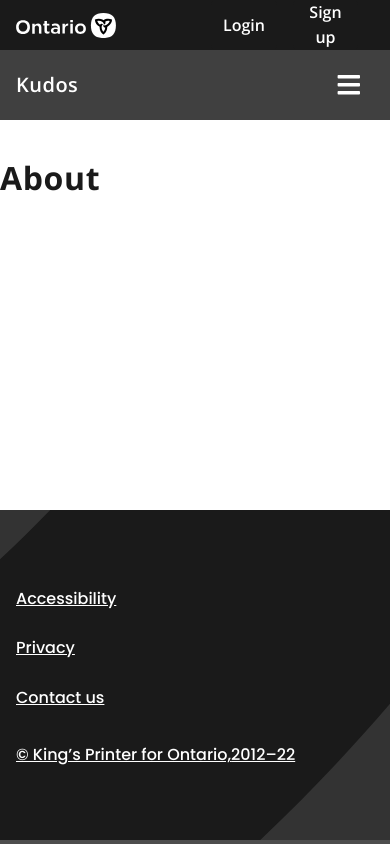
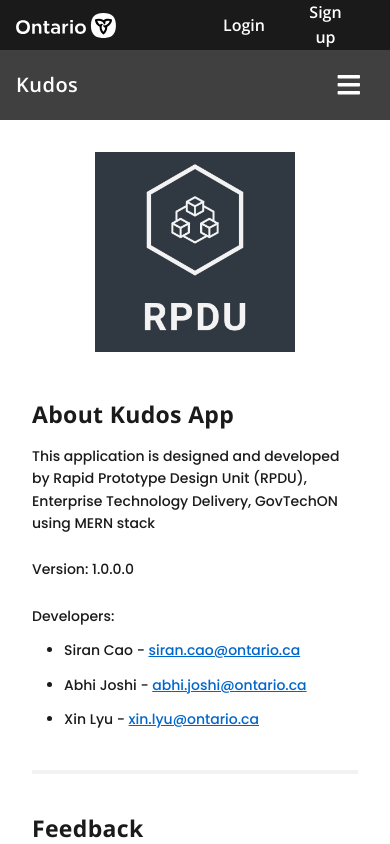
Before and after one commit to siranchao/kudos, a Next.js app: page /about in a window 390 px wide. Shown: the top 844 px of the page. Built offline with nearby package versions, Linux system fonts and the light colour scheme; no server answers; a web font is replaced by a local one.

Commit message:
finish about page

```diff
--- a/app/about/page.tsx
+++ b/app/about/page.tsx
@@ -1,5 +1,7 @@
-
+import styles from '../styles/about.module.css'
 import { Metadata } from 'next';
+import Image from 'next/image'
+import logo from '@/public/images/RPDUlogo.jpg'
 
 export const metadata: Metadata = {
   title: 'Kudos | About Us',
@@ -12,8 +14,29 @@
 
 
     return (
-        <div>
-            <h1>About</h1>
+        <div className={styles.aboutPage}>
+            <div className={styles.about}>
+					<div className={styles.logo}>
+                        <Image src={logo} alt="rpdu-logo" width={300} height={300} className={styles.image}/>
+					</div>
+
+					<div className={styles.info}>
+						<h3> About Kudos App</h3>
+						<p>This application is designed and developed by Rapid Prototype Design Unit (RPDU), Enterprise Technology Delivery, GovTechON using MERN stack</p>
+						<p> Version: 1.0.0.0 </p>
+						<p> Developers: </p>
+						<ul>
+							<li>Siran Cao - <a href="mailto:siran.cao@ontario.ca">siran.cao@ontario.ca</a></li>
+							<li>Abhi Joshi - <a href="mailto:abhi.joshi@ontario.ca">abhi.joshi@ontario.ca</a></li>
+							<li>Xin Lyu - <a href="mailto:xin.lyu@ontario.ca">xin.lyu@ontario.ca</a></li>
+						</ul>
+						<hr />
+						<h3>Feedback</h3>
+						<p><a href="https://web.yammer.com/main/org/ontario.ca/groups/eyJfdHlwZSI6Ikdyb3VwIiwiaWQiOiI5MDY1ODczNDA4MCJ9/new" target="_blank" rel="noreferrer">Join our community</a> on yammer to learn more about low-code and Power-Apps</p>
+						<br />
+						<p>If you have any feedbacks please send to <a href="mailto:rpdu@ontario.ca">rpdu@ontario.ca</a>, your opinion is valuable to us!</p>
+					</div>
+				</div>
         </div>
     )
 }
--- /dev/null
+++ b/app/styles/about.module.css
@@ -0,0 +1,44 @@
+.about{
+    display: flex;
+    flex-direction: row;
+    padding: 2rem;
+}
+
+.info{
+    flex: 0.5;
+}
+
+.logo{
+    flex: 0.5;
+    display: flex;
+    justify-content: center;
+}
+
+.image {
+    display: flex;
+    margin: auto;
+    align-items: center;
+}
+
+@media only screen and (max-width: 992px) {
+    .image {
+        width: 250px;
+        height: 250px;
+    }
+}
+
+@media only screen and (max-width: 768px) {
+        .about{
+            flex-direction: column;
+        }
+        .logo{
+            padding-bottom: 3rem;
+        }
+        .info{
+            font-size: 14px;
+        }
+        .image {
+            width: 200px;
+            height: 200px;
+        }
+}
```
Also changed, not shown: public/images/RPDUlogo.jpg (added).
